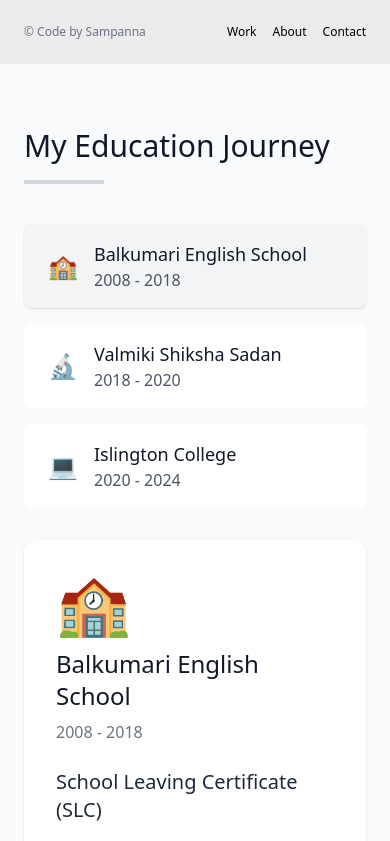
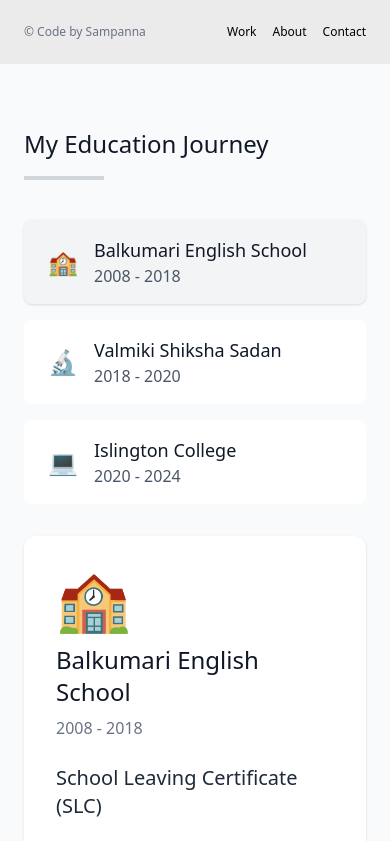
Before and after one commit to sampanna17/portfolio, a React (Vite) app: page /about in a window 390 px wide. Shown: the top 841 px of the page. Built offline with nearby package versions, Linux system fonts and the light colour scheme.

Commit message:
Education section

```diff
--- a/src/components/about/education.jsx
+++ b/src/components/about/education.jsx
@@ -49,7 +49,7 @@
         variants={containerVariants}
       >
         <Motion.div className="mb-10 lg:mb-16" variants={itemVariants}>
-          <h2 className="text-3xl md:text-4xl lg:text-5xl font-light text-gray-900">
+          <h2 className="text-2xl md:text-4xl lg:text-5xl font-light text-gray-900">
             My Education Journey
           </h2>
           <Motion.div
```
